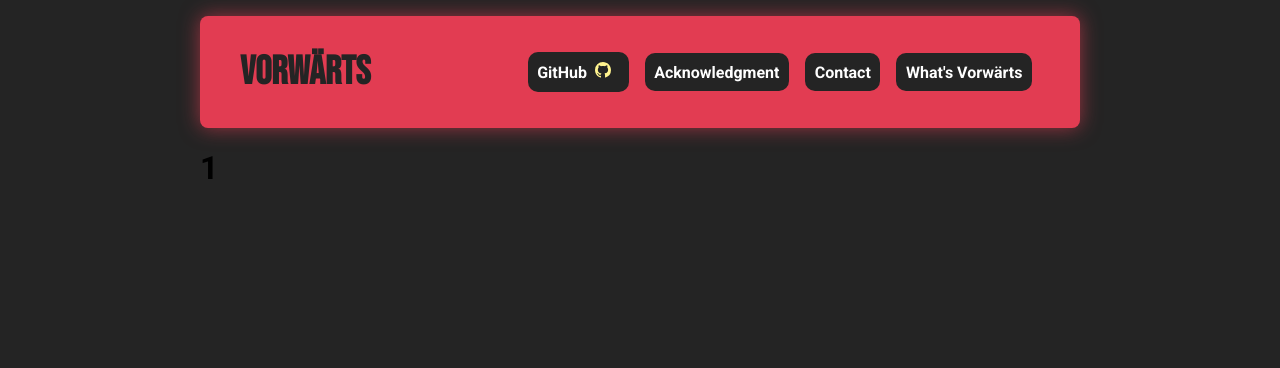
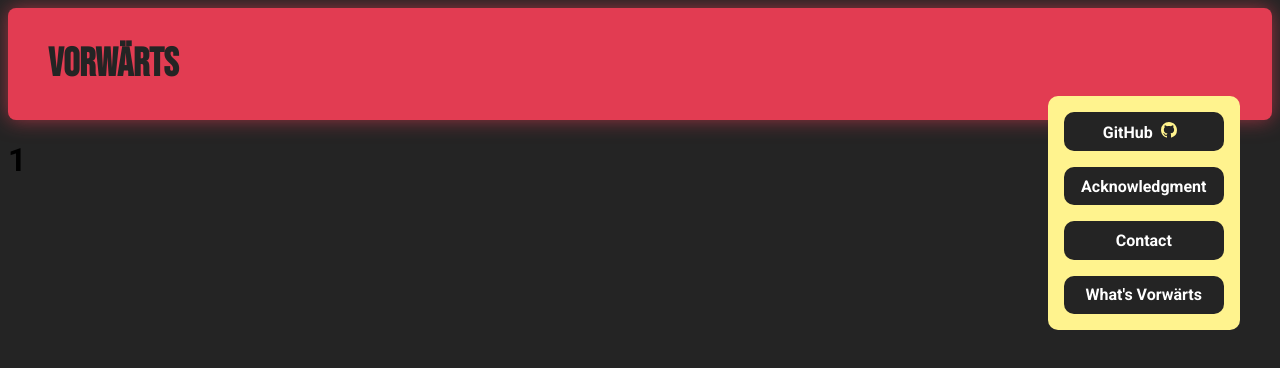
Before and after one commit to caiankeller/vorwarts, a React (Create React App) app: page /book/1 in a window 1280 px wide. Shown: the top 368 px of the page. Built offline with nearby package versions, Linux system fonts and the light colour scheme.

Commit message:
more updates

```diff
--- a/src/GlobalStyle.js
+++ b/src/GlobalStyle.js
@@ -24,7 +24,7 @@
         padding-right: 12rem;
         font-family: 'Roboto', sans-serif;
 
-        @media(max-width:1112px) {
+        @media(max-width:1412px) {
         padding: 0rem;
     }
     }
--- a/src/components/Book.js
+++ b/src/components/Book.js
@@ -12,6 +12,10 @@
   margin-bottom: 1rem;
   color: white;
   padding: 1rem;
+
+  @media (max-width: 430px) {
+    grid-template-columns: 1fr;
+  }
 `;
 
 const ContainerCover = styled.div`
@@ -61,12 +65,20 @@
   padding-right: 0.9rem;
 `;
 
+const Aspect = styled.div`
+  margin: 0;
+`
+
 const Links = styled.div`
   width: 100%;
   display: flex;
   justify-content: flex-start;
-  align-items: flex-end;
+  align-items: center;
   margin-top: 2rem;
+
+  @media (max-width: 430px) {
+    margin-top: 1rem;
+  }
 `;
 
 const Book = ({ book }) => {
@@ -77,10 +89,12 @@
       </ContainerCover>
 
       <Info>
-        <span>{book.name}</span>
-        <Autor>
-          {book.autor}, {book.year}
-        </Autor>
+        <Aspect>
+          <span>{book.name}</span>
+          <Autor>
+            {book.autor}, {book.year}
+          </Autor>
+        </Aspect>
 
         <Links>
           <Link
@@ -92,7 +106,7 @@
             onClick={() => (window.location.href = `/book/${book.name}`)}
             alt="its free"
           >
-            go to book <VscArrowSmallRight></VscArrowSmallRight>
+            go to book <VscArrowSmallRight size="1rem"></VscArrowSmallRight>
           </Link>
         </Links>
       </Info>
--- a/src/components/Header.js
+++ b/src/components/Header.js
@@ -1,6 +1,7 @@
 import styled from "styled-components";
 import { motion } from "framer-motion";
-import { VscGithubInverted } from "react-icons/vsc";
+import { VscGithubInverted, VscMenu, VscChromeClose } from "react-icons/vsc";
+import { useState } from "react";
 
 const Container = styled.div`
   display: flex;
@@ -18,13 +19,16 @@
   }
 
   @media (max-width: 513px) {
+    font-size: 2rem;
+    padding: 1rem;
+
     img {
       width: 100px;
       height: 100px;
     }
 
-    div {
-      padding: 1.5rem;
+    span {
+      font-size: 2rem;
     }
   }
 `;
@@ -34,17 +38,31 @@
   color: rgb(10, 10, 10);
   font-weight: bolder;
   color: #242424;
-  font-family: 'Bebas Neue', cursive;
+  font-family: "Bebas Neue", cursive;
 `;
 
 const Buttons = styled.div`
   display: flex;
+  z-index: 2;
+  top: 6rem;
+  right: 2rem;
+  position: ${(props) => (props.active ? "absolute" : "")};
+  flex-direction: ${(props) => (props.active ? "column" : "")};
+  background: ${(props) => (props.active ? '#fff38e': '')};
   justify-content: center;
   align-items: center;
   font-size: 1rem;
   border-radius: 10px;
+  padding-left: 1rem;
+  padding-right: 1rem;
+  padding-top: 0.5rem;
+  padding-bottom: 0.5rem;
 
   button {
+    z-index: 3;
+    margin-top: ${(props) => (props.active ? "0.5rem" : "")};
+    margin-bottom: ${(props) => (props.active ? "0.5rem" : "")};
+    width: ${(props) => (props.active ? "100%" : "")};
     padding: 0.6rem;
     border-radius: 10px;
     font-size: 1rem;
@@ -55,17 +73,44 @@
     font-weight: bolder;
   }
 
-  @media(max-width: 1000px) {
+  @media (max-width: 1000px) {
+    display: ${(props) => (props.active ? "" : "none")};
+  }
+`;
+
+const Toggle = styled.button`
+  display: block;
+  height: 3rem;
+  padding: 0.6rem;
+  border-radius: 10px;
+  font-size: 1rem;
+  outline: none;
+  border: none;
+  background-color: #242424;
+  color: white;
+  font-weight: bolder;
+  @media (min-width: 1000px) {
     display: none;
   }
 `;
 
 const Header = () => {
+  const [toggleOn, setToggleOn] = useState(true);
+
+  const toggling = () => {
+    setToggleOn(!toggleOn);
+  };
+
   return (
     <Container as={motion.div} initial="hidden" animate="visible">
       <Title>Vorwärts</Title>
-      <Buttons>
-        <button>GitHub<VscGithubInverted color='#fff38e'></VscGithubInverted></button>
+      <Toggle onClick={toggling}>
+        {!toggleOn ? <VscMenu /> : <VscChromeClose />}
+      </Toggle>
+      <Buttons active={toggleOn}>
+        <button>
+          GitHub<VscGithubInverted color="#fff38e"></VscGithubInverted>
+        </button>
         <button>Acknowledgment</button>
         <button>Contact</button>
         <button>What's Vorwärts</button>
--- a/src/pages/Home.js
+++ b/src/pages/Home.js
@@ -17,7 +17,7 @@
   border-radius: 10px;
   padding: 1rem;
 
-  @media(max-width: 1134px) {
+  @media (max-width: 1134px) {
     display: flex;
     flex-direction: column;
   }
@@ -45,6 +45,11 @@
     text-align: justify;
     line-height: 1.3rem;
     letter-spacing: 0.1rem;
+
+    @media (max-width: 642px) {
+        line-height: 1rem;
+        letter-spacing: 0;
+      }
   }
 `;
 
@@ -53,7 +58,7 @@
   justify-content: center;
   align-items: center;
   margin-top: 1rem;
-  height: 400px;
+  height: 2rem;
   border-radius: 10px;
   background-color: #fff38e;
   box-shadow: #fff38ea1;
@@ -94,7 +99,7 @@
           </About>
 
           <Control>
-            <input></input>
+            <h6>hi</h6>
           </Control>
         </LeftPanel>
         <Books>
@@ -103,7 +108,7 @@
           })}
         </Books>
       </Container>
-      <br/>
+      <br />
     </>
   );
 };
```
